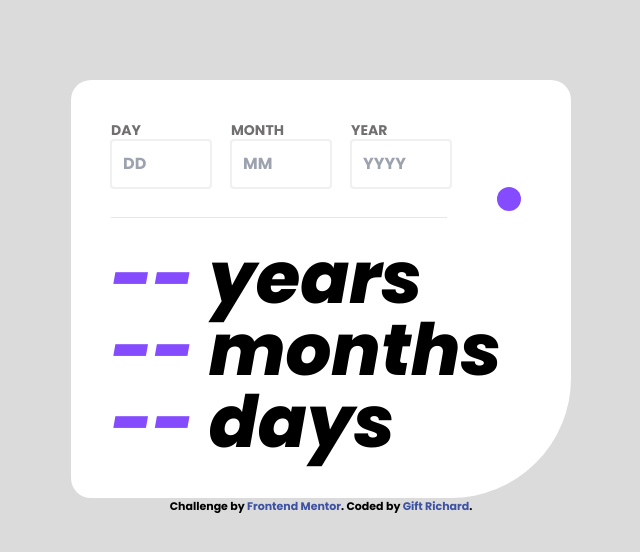
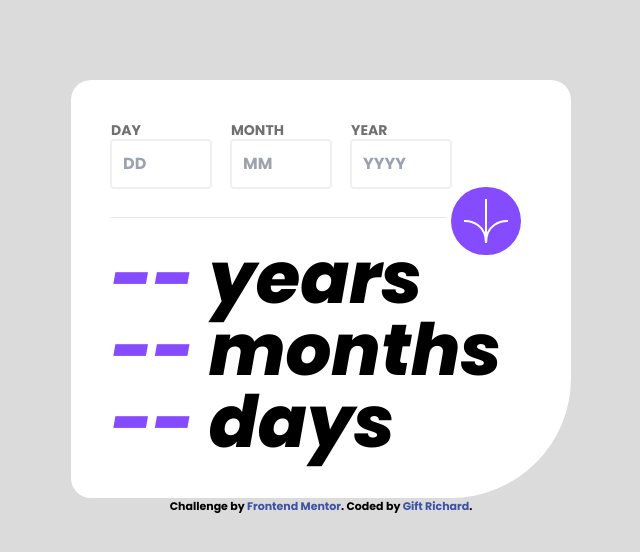
Before and after one commit to fibonacci001/age-calculator, a website: page index.html in a window 1280 px wide. Shown: the whole page, without its empty margins (319-959 px from the left). Drawn offline with nearby package versions, Linux system fonts and the light colour scheme; files that its build step writes are made by us from their sources; the site is published under a folder, as on GitHub Pages, so addresses that start at the root find nothing.

Commit message:
index.html

```diff
--- a/index.html
+++ b/index.html
@@ -45,7 +45,7 @@
 <div class="b_div">
   <hr class="w-4/5 mr-6 mb-6 lineer bg-Off_black-100">
   <button class="btnn">
-<img src="/assets/images/icon-arrow.svg" alt="" class="rounded-full p-3 bg-my_Purple-100">
+<img src="assets/images/icon-arrow.svg" alt="" class="rounded-full p-3 bg-my_Purple-100">
   </button>
 </div>
 <div>
```
